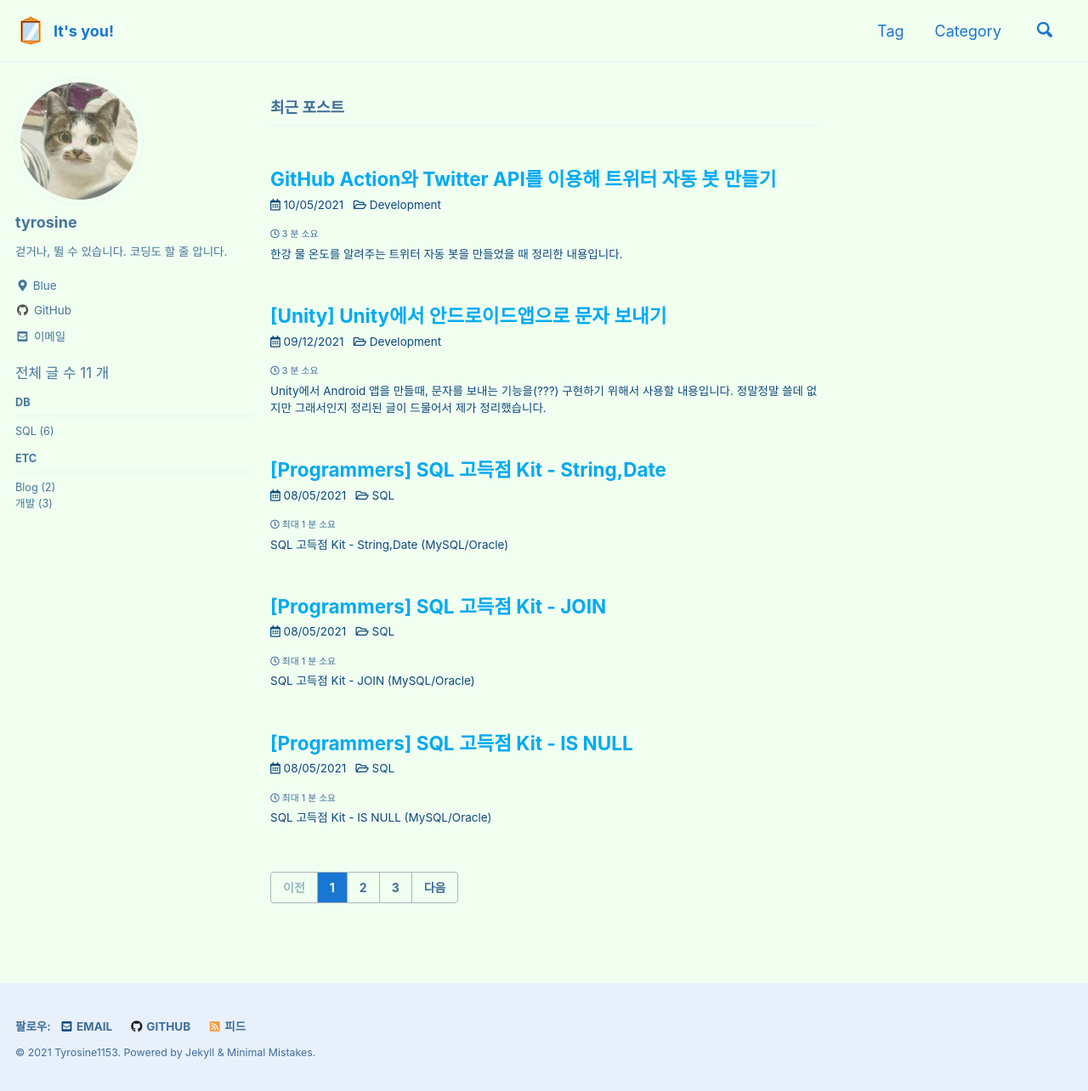
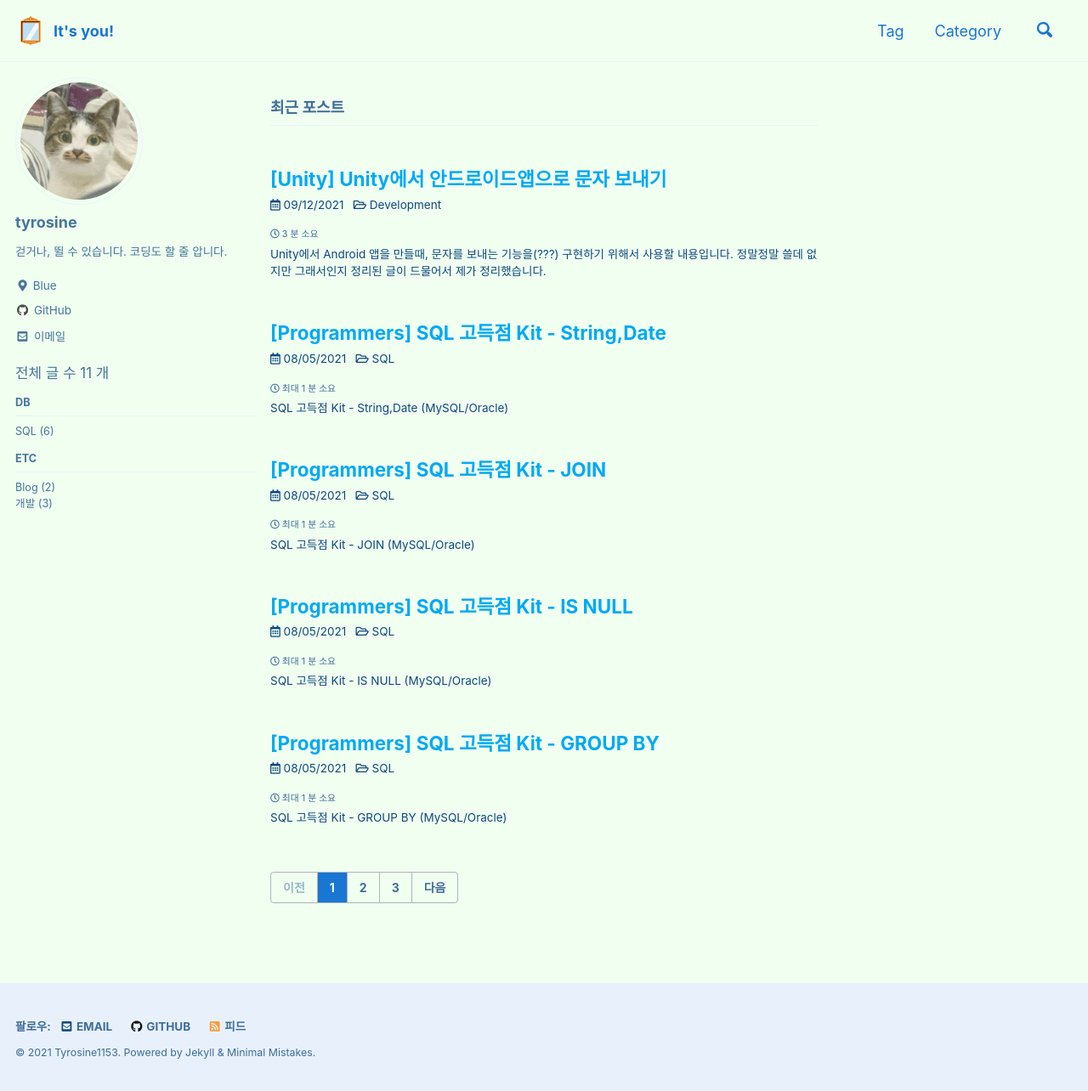
Before and after one commit to tyrosine1153/tyrosine1153.github.io, a Jekyll site: the page built from index.html, in a window 1280 px wide and 1284 px high. Shown: the whole window at 85% size. Built offline with Jekyll 4.4.1, drawn with Linux system fonts in a browser that asks for light colours; cached includes are drawn as plain includes; the list of posts is cut into pages by our own code; part of the change alters nothing that is shown.

Commit message:
Revert "Edit post - TwitterBot"
This reverts commit 2f70e8c9795103a4f4bd3fdb2f9acab355c723ea.

```diff
--- a/_posts/2021-10-05-Twitter-Bot.md
+++ b/_posts/2021-10-05-Twitter-Bot.md
@@ -1,6 +1,6 @@
 ---
 title: "GitHub Action와 Twitter API를 이용해 트위터 자동 봇 만들기"
-excerpt: "한강 물 온도를 알려주는 트위터 자동 봇을 만들었을 때 정리한 내용입니다."
+excerpt: "한강 물 온도를 알려주는 트위터 자동 봇을 만들었던 내용을 정리했습니다."
 
 categories:
   - Development
@@ -10,8 +10,8 @@ tags:
 toc: true
 toc_sticky: true
 
-date: 2021-10-05
-last_modified_at: 2021-10-05
+date: 2021-07-10
+last_modified_at: 2021-07-10
 
 ---
 
```
